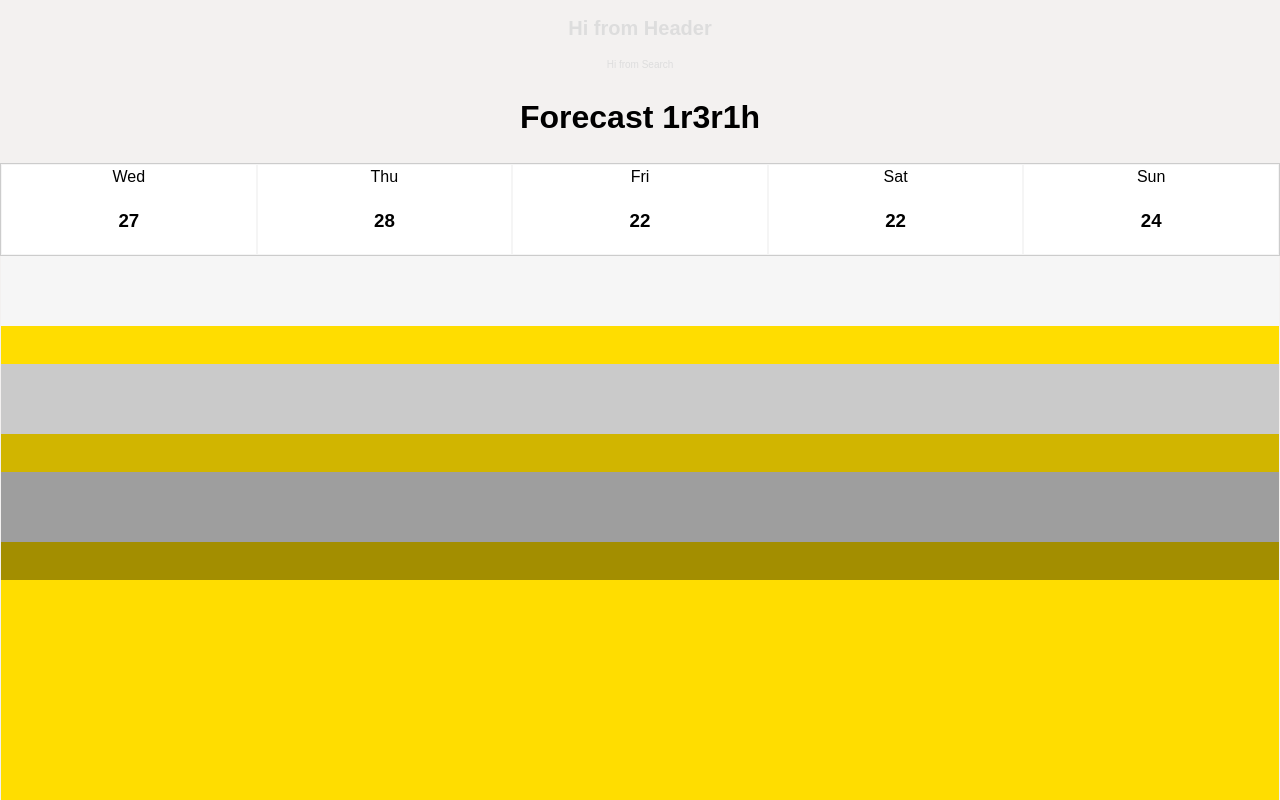
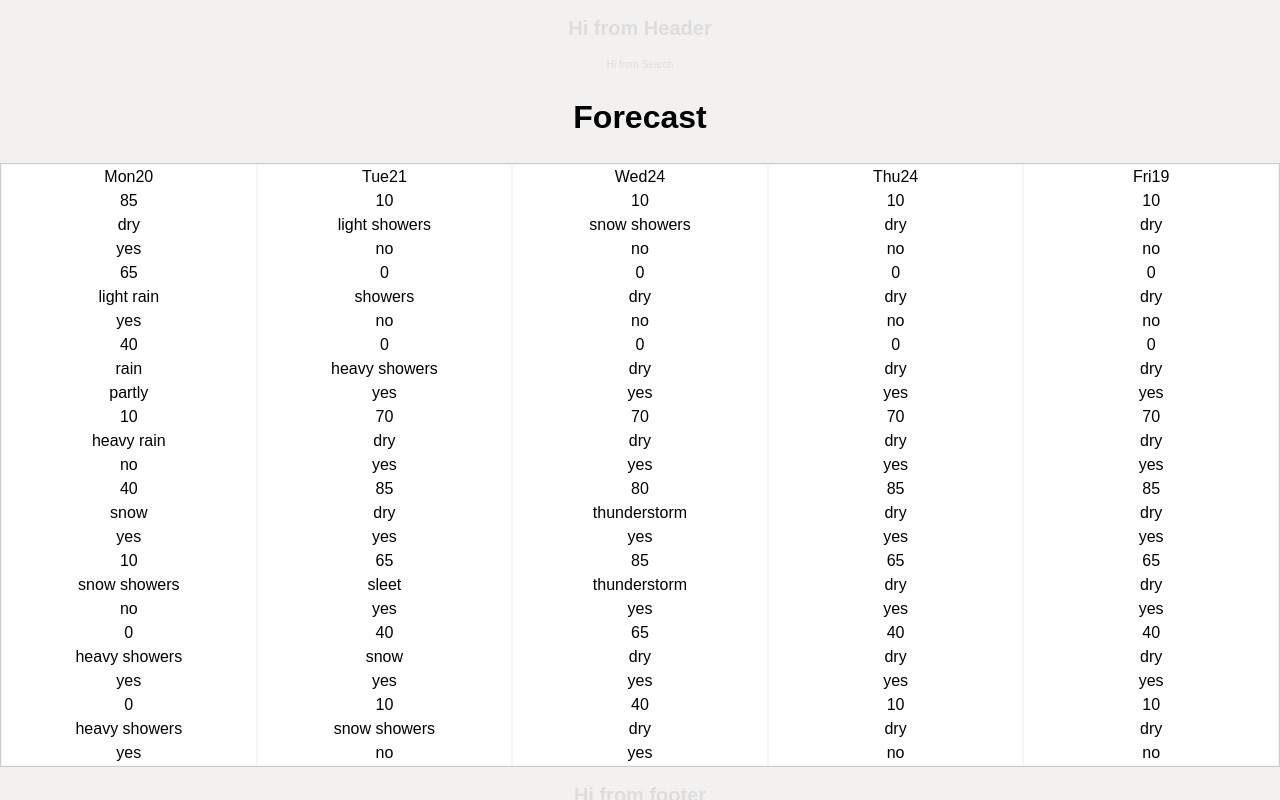
Before and after one commit to creatively/forecastfor-FE, a React (Create React App) app: page / in a window 1280 px wide. Shown: the top 800 px of the page. Built offline with nearby package versions, Linux system fonts and the light colour scheme.

Commit message:
all stubbed data displaying correctly as text

```diff
--- a/src/components/Forecast.tsx
+++ b/src/components/Forecast.tsx
@@ -1,40 +1,30 @@
-import React, { useState } from 'react'
-//import { weatherData } from '../mock-api/weather-data';
-//import WeatherJsonInterface from '../interfaces/WeatherJsonInterface';
 import { useEffectOnce } from '../custom-hooks/useEffectOnce';
 import useStore from '../store';
 import ForecastDays from './ForecastDays';
-import ForecastDayThreeHourColumn from './ForecastDayThreeHourColumn'
 import './css/forecast.css';
 
 const c = (txt: any) => console.log(txt)
-const random = (num: number) => (Math.random() + 1).toString(36).substring(num)
-
-interface Day {
-    "dayName": 'Mon' | 'Tue' | 'Wed' | 'Thu' | 'Fri' | 'Sat' | 'Sun',
-    "tempMax": number
-}
 
 
 export default function Forecast() {
 
-    const store = useStore()
+    // const store = useStore()
 
     useEffectOnce(() => {
+        // onload code
 
+        // "store" currently populated in store.js
+        // prob best move it in here once it becomes a fetch call
+        // instead of hardcoded.
+
+        //maybe custom-hook ?? const useStoredFetchedData = (url, store,  sliceName) => {        // ??
+        // ../custom-hooks/useForecastDataAPI ??
     });
 
     return (
         <>
-            <h1>Forecast { random(7) }</h1>
-
+            <h1>Forecast</h1>
             <ForecastDays />
-
-            <ul className="forecast">
-                {store.forecastDayThreeHourColumns.map(() => (
-                    <ForecastDayThreeHourColumn />
-                ))}
-            </ul>
         </>
     )
 }
--- a/src/components/ForecastDayThreeHourColumn.tsx
+++ /dev/null
@@ -1,30 +0,0 @@
-export default function ForecastDayThreeHourColumn() {
-
-    function generateKey(): string {
-        return Math.random().toString(36).substring(2, 9);
-    }
-
-    return (
-        <>
-
-            <li className="three-hours-column" key={generateKey()}>
-                <div className="cloud"></div>
-                <div className="opacity-daylight"></div>
-            </li>
-            <li className="three-hours-column">
-                <div className="cloud"></div>
-                <div className="opacity-partly-light"></div>
-            </li>
-            <li className="three-hours-column">
-                <div className="cloud"></div>
-                <div className="opacity-night"></div>
-            </li>
-            <li className="three-hours-column"></li>
-            <li className="three-hours-column"></li>
-            <li className="three-hours-column"></li>
-            <li className="three-hours-column"></li>
-            <li className="three-hours-column"></li>
-
-        </>
-    )
-}
--- a/src/components/ForecastDays.tsx
+++ b/src/components/ForecastDays.tsx
@@ -1,13 +1,8 @@
-import ForecastDayThreeHourColumns from './ForecastDayThreeHourColumns';
+import { ForecastDay, ForecastThreeHourlyColumn } from "../interfaces/ForecastInterface";
 import useStore from '../store';
+import ForecastThreeHourlyColumns from "./ForecastThreeHourlyColumns";
 
-interface Day {
-    "dayName": 'Mon' | 'Tue' | 'Wed' | 'Thu' | 'Fri' | 'Sat' | 'Sun',
-    "tempMax": number
-}
-
-
-const random = (num: number): any => (Math.random() + 1).toString(36).substring(num)
+const random = (): string => (Math.random() + 1).toString(36).substring(7)
 
 export default function ForecastDays() {
 
@@ -16,13 +11,15 @@ export default function ForecastDays() {
     return (
 
         <ul className="forecast-days">
-            {store.forecastDays.map((forecastDay: Day) => (
+            {store.forecastDays.map((forecastDay: ForecastDay) => (
 
-
-            <li key={ random(7) } className="forecast-day">
-                <span>{forecastDay.dayName}</span>
-                <h3>{forecastDay.tempMax}</h3>
-            </li>
+                <li key={random()} className="forecast-day">
+                    <div>
+                        <span className="day-name">{forecastDay.dayName}</span>
+                        <span className="temp-max">{forecastDay.tempMax}</span>
+                        <ForecastThreeHourlyColumns forecastThreeHourlyColumns={forecastDay.forecastThreeHourlyColumns}/>
+                    </div>
+                </li>
 
             ))}
         </ul>
--- /dev/null
+++ b/src/components/ForecastThreeHourlyColumns.tsx
@@ -0,0 +1,22 @@
+import { ForecastThreeHourlyColumn, ForecastThreeHourlyColumnsProps } from "../interfaces/ForecastInterface";
+
+const random = (): string => (Math.random() + 1).toString(36).substring(7)
+
+export default function ForecastThreeHourlyColumns({ forecastThreeHourlyColumns }: ForecastThreeHourlyColumnsProps) {
+
+    return (
+
+        <ul className="forecast-three-hourly-columns">
+            {forecastThreeHourlyColumns.map((forecastThreeHourlyColumn: ForecastThreeHourlyColumn) => (
+
+                <li key={random()} className="forecast-three-hourly-column">
+                    <div className="clouds">{ forecastThreeHourlyColumn.clouds }</div>
+                    <div className="precipitation">{ forecastThreeHourlyColumn.precipitation }</div>
+                    <div className="daylight">{ forecastThreeHourlyColumn.daylight }</div>
+                </li>
+
+            ))}
+        </ul>
+
+    )
+}
--- a/src/custom-hooks/useForecastDataAPI.ts
+++ b/src/custom-hooks/useForecastDataAPI.ts
@@ -1,3 +1,5 @@
+const url = `https://raw.githubusercontent.com/creatively/forecastfor-FE/main/src/mock-api/weather-data.json`
+
 const useForecastDataAPI = async () => {
     return await fetch('https://catfact.ninja/fact')
         .then(response => response.json())
--- a/src/mock-api/weather-data.ts
+++ /dev/null
@@ -1 +0,0 @@
-export {}
--- a/src/store.ts
+++ b/src/store.ts
@@ -1,82 +1,204 @@
 import create from "zustand";
-//import { WeatherData, WeatherJsonInterface }  from './interfaces/WeatherJsonInterface'
+import { ForecastData } from "./interfaces/ForecastInterface";
 
-// https://raw.githubusercontent.com/creatively/forecastfor-FE/main/src/mock-api/weather-data.json
-
-interface WeatherJsonInterface {
-    "code": number,
-    "location": string,
-    "forecastDays": {
-        "dayName": 'Mon' | 'Tue' | 'Wed' | 'Thu' | 'Fri' | 'Sat' | 'Sun',
-        "tempMax": number
-    }[],
-    "forecastDayThreeHourColumns": {
-        "daylight": 'yes' | 'no' | 'partly',
-        "precipitation": 'dry' | 'light rain' | 'rain' | 'heavy rain' | 'light showers' | 'showers' | 'heavy showers' | 'sleet' | 'snow' | 'snow showers' | 'thunderstorm',
-        "clouds": number
-    }[]
-}
-
-
-const useStore = create<WeatherJsonInterface>((set) => (
+const useStore = create<ForecastData>((set) => (
     {
-        "code": 201,
-        "location": 'London',
+        "code": 200,
+        "location": "London",
         "forecastDays": [
             {
-                "dayName": 'Wed',
-                "tempMax": 27
+                "dayName": "Mon",
+                "tempMax": 20,
+                "forecastThreeHourlyColumns": [
+                    {
+                        "daylight": "yes",
+                        "precipitation": "dry",
+                        "clouds": 85
                     },{
-                "dayName": 'Thu',
-                "tempMax": 28
+                        "daylight": "yes",
+                        "precipitation": "light rain",
+                        "clouds": 65
                     },{
-                "dayName": 'Fri',
-                "tempMax": 22
+                        "daylight": "partly",
+                        "precipitation": "rain",
+                        "clouds": 40
                     },{
-                "dayName": 'Sat',
-                "tempMax": 22
+                        "daylight": "no",
+                        "precipitation": "heavy rain",
+                        "clouds": 10
                     },{
-                "dayName": 'Sun',
-                "tempMax": 24
-            }
-        ],
-        "forecastDayThreeHourColumns": [
-            {
-                "daylight": 'yes',
-                "precipitation": 'dry',
-                "clouds": 15
+                        "daylight": "yes",
+                        "precipitation": "snow",
+                        "clouds": 40
                     },{
-                "daylight": 'yes',
-                "precipitation": 'rain',
-                "clouds": 25
+                        "daylight": "no",
+                        "precipitation": "snow showers",
+                        "clouds": 10
                     },{
-                "daylight": 'yes',
-                "precipitation": 'rain',
-                "clouds": 55
-            },{
-                "daylight": 'yes',
-                "precipitation": 'dry',
-                "clouds": 45
-            },{
-                "daylight": 'yes',
-                "precipitation": 'dry',
+                        "daylight": "yes",
+                        "precipitation": "heavy showers",
                         "clouds": 0
                     },{
-                "daylight": 'yes',
-                "precipitation": 'dry',
+                        "daylight": "yes",
+                        "precipitation": "heavy showers",
+                        "clouds": 0
+                    }
+                ]
+            },{
+                "dayName": "Tue",
+                "tempMax": 21,
+                "forecastThreeHourlyColumns": [
+                    {
+                        "daylight": "no",
+                        "precipitation": "light showers",
+                        "clouds": 10
+                    },{
+                        "daylight": "no",
+                        "precipitation": "showers",
                         "clouds": 0
                     },{
-                "daylight": 'yes',
-                "precipitation": 'dry',
-                "clouds": 20
+                        "daylight": "yes",
+                        "precipitation": "heavy showers",
+                        "clouds": 0
                     },{
-                "daylight": 'yes',
-                "precipitation": 'dry',
+                        "daylight": "yes",
+                        "precipitation": "dry",
+                        "clouds": 70
+                    },{
+                        "daylight": "yes",
+                        "precipitation": "dry",
+                        "clouds": 85
+                    },{
+                        "daylight": "yes",
+                        "precipitation": "sleet",
+                        "clouds": 65
+                    },{
+                        "daylight": "yes",
+                        "precipitation": "snow",
+                        "clouds": 40
+                    },{
+                        "daylight": "no",
+                        "precipitation": "snow showers",
                         "clouds": 10
+                    }
+                ]
+            },{
+                "dayName": "Wed",
+                "tempMax": 24,
+                "forecastThreeHourlyColumns": [
+                    {
+                        "daylight": "no",
+                        "precipitation": "snow showers",
+                        "clouds": 10
+                    },{
+                        "daylight": "no",
+                        "precipitation": "dry",
+                        "clouds": 0
+                    },{
+                        "daylight": "yes",
+                        "precipitation": "dry",
+                        "clouds": 0
+                    },{
+                        "daylight": "yes",
+                        "precipitation": "dry",
+                        "clouds": 70
+                    },{
+                        "daylight": "yes",
+                        "precipitation": "thunderstorm",
+                        "clouds": 80
+                    },{
+                        "daylight": "yes",
+                        "precipitation": "thunderstorm",
+                        "clouds": 85
+                    },{
+                        "daylight": "yes",
+                        "precipitation": "dry",
+                        "clouds": 65
+                    },{
+                        "daylight": "yes",
+                        "precipitation": "dry",
+                        "clouds": 40
+                    }
+                ]
+            },{
+                "dayName": "Thu",
+                "tempMax": 24,
+                "forecastThreeHourlyColumns": [
+                    {
+                        "daylight": "no",
+                        "precipitation": "dry",
+                        "clouds": 10
+                    },{
+                        "daylight": "no",
+                        "precipitation": "dry",
+                        "clouds": 0
+                    },{
+                        "daylight": "yes",
+                        "precipitation": "dry",
+                        "clouds": 0
+                    },{
+                        "daylight": "yes",
+                        "precipitation": "dry",
+                        "clouds": 70
+                    },{
+                        "daylight": "yes",
+                        "precipitation": "dry",
+                        "clouds": 85
+                    },{
+                        "daylight": "yes",
+                        "precipitation": "dry",
+                        "clouds": 65
+                    },{
+                        "daylight": "yes",
+                        "precipitation": "dry",
+                        "clouds": 40
+                    },{
+                        "daylight": "no",
+                        "precipitation": "dry",
+                        "clouds": 10
+                    }
+                ]
+            },{
+                "dayName": "Fri",
+                "tempMax": 19,
+                "forecastThreeHourlyColumns": [
+                    {
+                        "daylight": "no",
+                        "precipitation": "dry",
+                        "clouds": 10
+                    },{
+                        "daylight": "no",
+                        "precipitation": "dry",
+                        "clouds": 0
+                    },{
+                        "daylight": "yes",
+                        "precipitation": "dry",
+                        "clouds": 0
+                    },{
+                        "daylight": "yes",
+                        "precipitation": "dry",
+                        "clouds": 70
+                    },{
+                        "daylight": "yes",
+                        "precipitation": "dry",
+                        "clouds": 85
+                    },{
+                        "daylight": "yes",
+                        "precipitation": "dry",
+                        "clouds": 65
+                    },{
+                        "daylight": "yes",
+                        "precipitation": "dry",
+                        "clouds": 40
+                    },{
+                        "daylight": "no",
+                        "precipitation": "dry",
+                        "clouds": 10
+                    }
+                ]
             }
         ]
     }
 ));
 
-
 export default useStore;
```
Also changed, not shown: src/components/ForecastDayThreeHourColumns.tsx (deleted, +0 -22 lines), src/interfaces/ForecastInterface.ts (+16 -11 lines), src/interfaces/WeatherJsonInterface.ts (deleted, +0 -19 lines), src/mock-api/weather-data.json (+21 -9 lines), src/mock-api/_openweathermap-api-sample.txt (renamed from src/mock-api/_openweathermap-notes.txt), 1 other file (tests, documents, lock files or other folders). Lines whose indentation alone changed are shown as unchanged.
